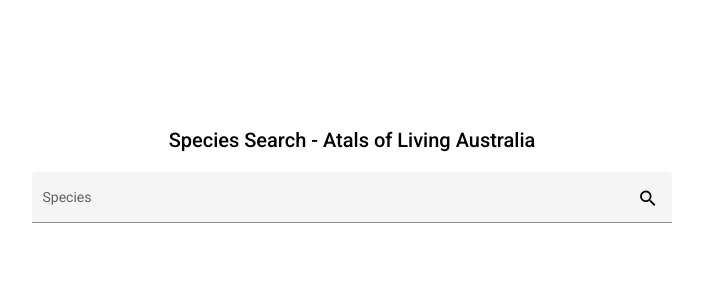
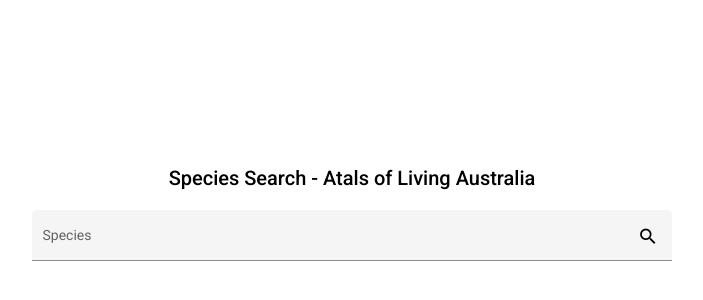
Before and after one commit to git996/ala-search, an Angular app: page / in a window 1280 px wide. Shown: the part 30-330 px from the top of the page, without its empty margins (288-991 px from the left). Built offline with nearby package versions, Linux system fonts and the light colour scheme.

Commit message:
ala-search fixing css scroll

```diff
--- a/src/app/search/search.component.css
+++ b/src/app/search/search.component.css
@@ -1,30 +1,31 @@
 div.search-wrapper{
     text-align: center;
-    padding:  2% 0;
-    height: calc(100vh - 10%);
+    height: 100%;
 
 }
 div.search-field{
-    min-height: 60px;
-    height: 10%;
-    transition: ease-in-out 0.2s;
+    min-height: 120px;
+    padding: 10px;
+    height: 15%;
+    transition: ease-in-out 0.5s;
 }
 div.search-field mat-form-field, div.search-field-large mat-form-field{
     width: 50%;
 }
 
 div.search-field-large{
-    margin: 10% 0;
-    transition: ease-in-out 0.2s;
+    min-height: 120px;
+    height: 15%;
+    padding-top: 15%;
+    transition: ease-in-out 0.5s;
 }
 
 
 div.search-filter{
     min-height: 40px;
-    height: 2%;
+    height: 5%;
     text-align: center;
-
-    padding: 20px;
+    padding: 5px;
 }
 
 div.search-filter button{
@@ -34,9 +35,10 @@
 
  div.search-results{
     text-align: center;
-    min-height: 400px;
-    height: 75%;
+    min-height: 100px;
+    max-height: 70%;
     overflow-y: auto;
+    margin-bottom: 1px;
 }
 
 mat-button.cancel-search{
@@ -68,10 +70,3 @@
 span.error{
     color: rgb(237, 131, 131);
 }
-
-
-
-
-div.paginator{
-    /* width: 90%; */
-}
--- a/src/app/search/search.component.html
+++ b/src/app/search/search.component.html
@@ -13,9 +13,9 @@
           </mat-form-field>
     </div>
     <div  class="search-filter" >
-      <span  *ngIf="searchResults.totalRecords > 0 && !errorMessage && searchTerm"> <strong>{{searchResults.totalRecords}}</strong> results</span>
+      <span  *ngIf="searchResults.totalRecords > 0 && !errorMessage && searchTerm"> <strong>{{searchResults.totalRecords}}</strong> results found</span>
       <span  class="error" *ngIf="!!errorMessage"> {{errorMessage}}</span>
-      <span *ngIf="searchResults.totalRecords  < 1 && !isLoading && searchTerm.length > 0" > <strong>No</strong> results found</span>
+      <span *ngIf="searchResults.totalRecords  < 1 && !isLoading && searchTerm.length > 0" > <strong>No</strong> result(s) found</span>
 
       <button mat-mini-fab   *ngIf="searchResults.totalRecords > 0 && searchTerm"  color="primary" matTooltip="Download top 100 results as CSV"  matTooltipPosition="left"  (click)="handleDownload()"><mat-icon>download</mat-icon></button>
     </div>
--- a/src/styles.css
+++ b/src/styles.css
@@ -1,4 +1,6 @@
 /* You can add global styles to this file, and also import other style files */
 
-html, body { height: 100%; }
+html, body { height: 100vh;
+    padding: 0;
+margin: 0;}
 body { margin: 0; font-family: Roboto, "Helvetica Neue", sans-serif; }
```
